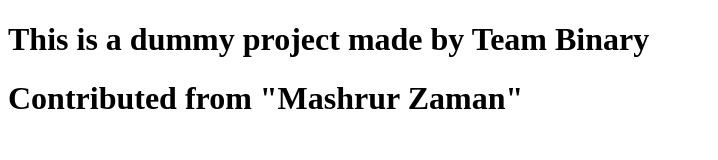
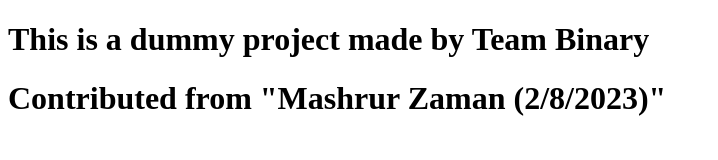
Before and after one commit to Saif-Tasnim/Demo_Project_Test, a plain HTML site: page Dummy project/index.html in a window 1280 px wide. Shown: the whole page, without its empty margins (0-718 px from the left). Drawn offline with Linux system fonts and the light colour scheme.

Commit message:
mashrur zaman

```diff
--- a/Dummy project/index.html
+++ b/Dummy project/index.html
@@ -8,6 +8,6 @@
 </head>
 <body>
     <h1>This is a dummy project made by Team Binary</h1>
-    <h1>Contributed from "Mashrur Zaman"</h1>
+    <h1>Contributed from "Mashrur Zaman (2/8/2023)"</h1>
 </body>
 </html>
```
